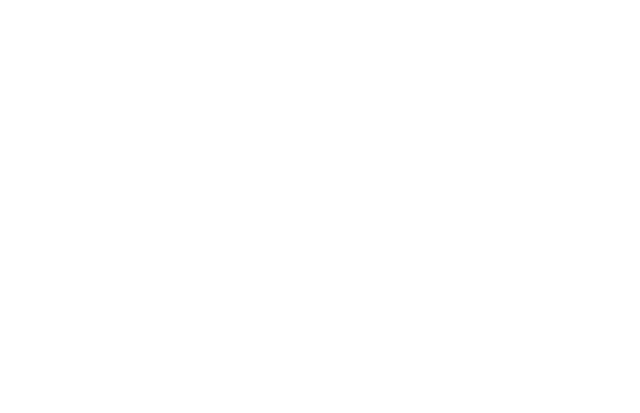
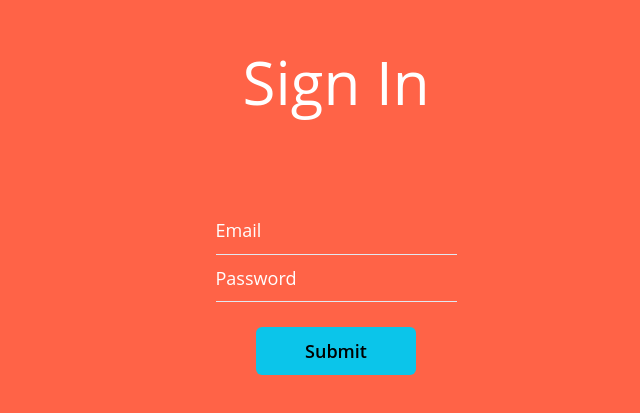
Before and after one commit to diderikk/SimpleChatApp, a React (Create React App) app in the folder frontend/: page /signin in a window 1280 px wide. Before the commit this address had no page. Shown: the part 153-566 px from the top of the page, without its empty margins (304-944 px from the left). Built offline with nearby package versions, Linux system fonts and the light colour scheme.

Commit message:
Add interceptor, signup and signin impl

```diff
--- a/frontend/package.json
+++ b/frontend/package.json
@@ -6,6 +6,7 @@
     "@chakra-ui/react": "^1.7.3",
     "@emotion/react": "^11",
     "@emotion/styled": "^11",
+    "@fontsource/open-sans": "^4.5.2",
     "@testing-library/jest-dom": "^5.14.1",
     "@testing-library/react": "^12.0.0",
     "@testing-library/user-event": "^13.2.1",
--- a/frontend/src/App.tsx
+++ b/frontend/src/App.tsx
@@ -1,18 +1,26 @@
-import "./App.css";
 import { BrowserRouter as Router, Route, Routes } from "react-router-dom";
-import {SignUp} from "./views/SignUp"
+import { SignUp } from "./views/SignUp";
+import { UserContext } from "./context/UserContext";
+import User from "./interfaces/user.interface";
+import { useState } from "react";
+import { SignIn } from "./views/SignIn";
+import { ChatList } from "./views/ChatList";
 
 function App() {
-
+  const [user, setUser] = useState<User | undefined>(undefined);
 
   return (
+    <UserContext.Provider value={{ user, setUser }}>
       <div className="App">
         <Router>
           <Routes>
             <Route path="/signup" element={<SignUp />} />
+            <Route path="/signin" element={<SignIn />} />
+            <Route path="/chatlist" element={<ChatList />} />
           </Routes>
         </Router>
       </div>
+    </UserContext.Provider>
   );
 }
 
--- /dev/null
+++ b/frontend/src/context/UserContext.tsx
@@ -0,0 +1,13 @@
+import { createContext, Dispatch, SetStateAction } from "react";
+import User from "../interfaces/user.interface";
+
+
+type UserContextType = {
+	user: User | undefined | null,
+	setUser:  Dispatch<SetStateAction<User | undefined>> | undefined,
+}
+
+export const UserContext = createContext<UserContextType>({
+	user: undefined,
+	setUser: undefined
+});
--- a/frontend/src/index.tsx
+++ b/frontend/src/index.tsx
@@ -3,10 +3,12 @@
 import "./index.css";
 import App from "./App";
 import { ChakraProvider } from "@chakra-ui/react";
+import theme from "./utils/theme"
+
 
 ReactDOM.render(
   <React.StrictMode>
-    <ChakraProvider>
+    <ChakraProvider theme={theme}>
       <App />
     </ChakraProvider>
   </React.StrictMode>,
--- /dev/null
+++ b/frontend/src/utils/signUpValidation.ts
@@ -0,0 +1,72 @@
+export const validateUsername = (
+  username: string,
+  setUsernameError: React.Dispatch<React.SetStateAction<string>>
+): boolean => {
+  if (username.trim().length === 0) {
+    setUsernameError("Username field is empty");
+    return false;
+  } else {
+    setUsernameError("");
+    return true;
+  }
+
+  // Check if field is already taken
+};
+
+export const validateEmail = (
+  email: string,
+  setEmailError: React.Dispatch<React.SetStateAction<string>>
+): boolean => {
+  if (email.trim().length === 0) {
+    setEmailError("Email field is empty");
+    return false;
+  }
+  // eslint-disable-next-line no-useless-escape
+  else if (!/^[A-Za-z0-9+_.-]+@(.+)$/.test(email)) {
+    setEmailError("This is not an email");
+    return false;
+  } else {
+    setEmailError("");
+    return true;
+  }
+
+  // Check if field is already taken
+};
+
+export const validatePassword = (
+  password: string,
+  setPasswordError: React.Dispatch<React.SetStateAction<string>>
+): boolean => {
+  let hasNumber = false;
+  let hasCapitalLetter = false;
+  Array.from(password).forEach((char) => {
+    if (char === char.toUpperCase()) hasCapitalLetter = true;
+    if (/^\d+$/.test(char)) hasNumber = true;
+  });
+  if (password.trim().length === 0) {
+    setPasswordError("Password field is empty");
+    return false;
+  } else if (password.length < 8) {
+    setPasswordError("Password must contain 8 characters");
+    return false;
+  } else if (!hasCapitalLetter || !hasNumber) {
+	setPasswordError("Missing numbers and capital letters");
+    return false;
+  } else {
+    setPasswordError("");
+    return true;
+  }
+};
+
+export const validateConfirmPassword = (
+  password: string,
+  confirmPassword: string,
+  setConfirmPasswordError: React.Dispatch<React.SetStateAction<string>>
+): boolean => {
+  if (password !== confirmPassword) {
+    setConfirmPasswordError("Passwords do not match");
+    return false;
+  }
+  setConfirmPasswordError("");
+  return true;
+};
--- /dev/null
+++ b/frontend/src/utils/theme.tsx
@@ -0,0 +1,11 @@
+import { extendTheme } from '@chakra-ui/react'
+
+const theme = extendTheme({
+  fonts: {
+    heading: 'Open Sans',
+    body: 'Open Sans',
+	input: 'Open Sans',
+  },
+})
+
+export default theme
--- /dev/null
+++ b/frontend/src/views/ChatList.tsx
@@ -0,0 +1,23 @@
+import { Button, Center } from "@chakra-ui/react";
+import {getUser} from "../utils/actions"
+
+export const ChatList: React.FC = () => {
+	const getMe = async (id: number) => {
+		const response = await getUser(id);
+		console.log(response);
+	}
+  return (
+    <Center
+      h="100vh"
+      w="100%"
+      py="30px"
+      pb="10vh"
+      bg="tomato"
+      color="white"
+      fontSize="2xl"
+      flexDirection="column"
+    >
+		<Button size="lg" onClick={() => getMe(1)}>CLick me</Button>
+	</Center>
+  );
+};
--- /dev/null
+++ b/frontend/src/views/SignIn.tsx
@@ -0,0 +1,100 @@
+import { Button, Center, Input, Spacer, Stack, Text } from "@chakra-ui/react";
+import React, { useState } from "react";
+import { useForm } from "../utils/useForm";
+import { signIn } from "../utils/actions";
+import { useNavigate } from "react-router-dom";
+
+interface SignInForm {
+  email: string;
+  password: string;
+}
+
+export const SignIn: React.FC = () => {
+  const [inputValues, setInputValues] = useForm<SignInForm>({
+    email: "",
+    password: "",
+  });
+
+  const [isLoading, setIsLoading] = useState<boolean>(false);
+  const [signInError, setSignInError] = useState<string>("");
+  const navigate = useNavigate();
+
+  const handleSubmit = async (event: React.FormEvent<HTMLFormElement>) => {
+    event.preventDefault();
+    setIsLoading(true);
+
+    const signedIn = await signIn(inputValues.email, inputValues.password);
+
+    if (!signedIn) {
+      setIsLoading(false);
+      setSignInError("Wrong email or password");
+      return;
+    }
+
+    navigate("/");
+  };
+
+  return (
+    <Center
+      h="100vh"
+      w="100%"
+      py="30px"
+      pb="10vh"
+      bg="tomato"
+      color="white"
+      fontSize="2xl"
+      flexDirection="column"
+    >
+      <Text fontSize="6xl" userSelect="none" mb="10vh">
+        Sign In
+      </Text>
+      <form onSubmit={(event) => handleSubmit(event)}>
+        <Center flexDirection="column" h="25vh">
+          <Input
+            name="email"
+            value={inputValues.email}
+            type="text"
+            placeholder="Email"
+            onChange={setInputValues}
+            size="lg"
+            variant="flushed"
+            isRequired={true}
+            _placeholder={{ color: "white" }}
+          />
+
+          <Spacer />
+          <Input
+            name="password"
+            value={inputValues.password}
+            type="password"
+            placeholder="Password"
+            onChange={setInputValues}
+            size="lg"
+            variant="flushed"
+            isRequired={true}
+            _placeholder={{ color: "white" }}
+            mb="25px"
+          />
+          <Spacer />
+          <Stack h="10vh" alignItems="center">
+            <Button
+              cursor="pointer"
+              colorScheme="cyan"
+              type="submit"
+              size="lg"
+              w="20vh"
+              loadingText="Submitting"
+              isLoading={isLoading}
+			  mb="10px"
+            >
+              Submit
+            </Button>
+            <Text fontSize="md" color="red.700">
+              {signInError}
+            </Text>
+          </Stack>
+        </Center>
+      </form>
+    </Center>
+  );
+};
--- a/frontend/src/views/SignUp.tsx
+++ b/frontend/src/views/SignUp.tsx
@@ -1,6 +1,14 @@
-import { Center, Flex, Input, Spacer, Stack, Text } from "@chakra-ui/react";
+import { Button, Center, Input, Spacer, Stack, Text } from "@chakra-ui/react";
 import React, { useState } from "react";
 import { useForm } from "../utils/useForm";
+import {
+  validateConfirmPassword,
+  validateEmail,
+  validatePassword,
+  validateUsername,
+} from "../utils/signUpValidation";
+import { signUp } from "../utils/actions";
+import { useNavigate } from "react-router-dom";
 
 interface RegisterForm {
   username: string;
@@ -17,24 +25,70 @@
     confirmPassword: "",
   });
 
-  //   const [usernameError, setUsernameError] = useState<string>("");
-  //   const [emailError, setEmailError] = useState<string>("");
-  //   const [passwordError, setPasswordErrror] = useState<string>("");
-  //   const [confirmPasswordError, setConfirmPasswordError] = useState<string>("");
+  const [usernameError, setUsernameError] = useState<string>("");
+  const [emailError, setEmailError] = useState<string>("");
+  const [passwordError, setPasswordErrror] = useState<string>("");
+  const [confirmPasswordError, setConfirmPasswordError] = useState<string>("");
+  const [isLoading, setIsLoading] = useState<boolean>(false);
+  const navigate = useNavigate();
+
+  const handleSubmit = async (event: React.FormEvent<HTMLFormElement>) => {
+    event.preventDefault();
+    if (!validateAll()) return;
+    setIsLoading(true);
+
+    const response = await signUp(
+      inputValues.username,
+      inputValues.email,
+      inputValues.password
+    );
+
+    if (response === undefined) {
+      setEmailError("Email already taken");
+      setIsLoading(false);
+      return;
+    }
+
+    navigate("/");
+  };
+
+  const validateAll = () => {
+    let valid = true;
+
+    if (!validateUsername(inputValues.username, setUsernameError))
+      valid = false;
+    if (!validateEmail(inputValues.email, setEmailError)) valid = false;
+    if (!validatePassword(inputValues.password, setPasswordErrror))
+      valid = false;
+    if (
+      !validateConfirmPassword(
+        inputValues.password,
+        inputValues.confirmPassword,
+        setConfirmPasswordError
+      )
+    )
+      valid = false;
+
+    return valid;
+  };
 
   return (
     <Center
       h="100vh"
       w="100%"
-	  py="20px"
+      py="30px"
+      pb="10vh"
       bg="tomato"
       color="white"
       fontSize="2xl"
       flexDirection="column"
-      justifyContent="space-evenly"
     >
-      <Text fontSize="6xl">Sign Up</Text>
+      <Text fontSize="6xl" userSelect="none" mb="10vh">
+        Sign Up
+      </Text>
+      <form onSubmit={(event) => handleSubmit(event)}>
         <Center flexDirection="column" h="40vh">
+          <Stack>
             <Input
               name="username"
               value={inputValues.username}
@@ -45,8 +99,17 @@
               variant="flushed"
               isRequired={true}
               _placeholder={{ color: "white" }}
+              onBlur={() =>
+                validateUsername(inputValues.username, setUsernameError)
+              }
             />
+            <Text color="red.700" fontSize="sm">
+              {usernameError}
+            </Text>
+          </Stack>
+
           <Spacer />
+          <Stack>
             <Input
               name="email"
               value={inputValues.email}
@@ -57,9 +120,15 @@
               variant="flushed"
               isRequired={true}
               _placeholder={{ color: "white" }}
+              onBlur={() => validateEmail(inputValues.email, setEmailError)}
             />
+            <Text color="red.700" fontSize="sm">
+              {emailError}
+            </Text>
+          </Stack>
           <Spacer />
 
+          <Stack>
             <Input
               name="password"
               value={inputValues.password}
@@ -68,12 +137,19 @@
               onChange={setInputValues}
               size="lg"
               variant="flushed"
-          errorBorderColor="red.300"
               isRequired={true}
               _placeholder={{ color: "white" }}
+              onBlur={() =>
+                validatePassword(inputValues.password, setPasswordErrror)
+              }
             />
+            <Text color="red.700" fontSize="sm">
+              {passwordError}
+            </Text>
+          </Stack>
           <Spacer />
 
+          <Stack mb="25px">
             <Input
               name="confirmPassword"
               value={inputValues.confirmPassword}
@@ -82,11 +158,34 @@
               onChange={setInputValues}
               size="lg"
               variant="flushed"
-          errorBorderColor="red.300"
               isRequired={true}
               _placeholder={{ color: "white" }}
+              onBlur={() =>
+                validateConfirmPassword(
+                  inputValues.password,
+                  inputValues.confirmPassword,
+                  setConfirmPasswordError
+                )
+              }
             />
+            <Text color="red.700" fontSize="sm">
+              {confirmPasswordError}
+            </Text>
+          </Stack>
+          <Spacer />
+          <Button
+            cursor="pointer"
+            colorScheme="cyan"
+            type="submit"
+            size="lg"
+            w="20vh"
+            loadingText="Submitting"
+            isLoading={isLoading}
+          >
+            Submit
+          </Button>
         </Center>
+      </form>
     </Center>
   );
 };
```
Also changed, not shown: frontend/src/utils/actions.ts (+20 -5 lines), frontend/src/utils/axios_instance.ts (+23 -5 lines), frontend/src/App.css (deleted), 2 other files (tests, documents, lock files or other folders). Lines whose indentation alone changed are shown as unchanged.
